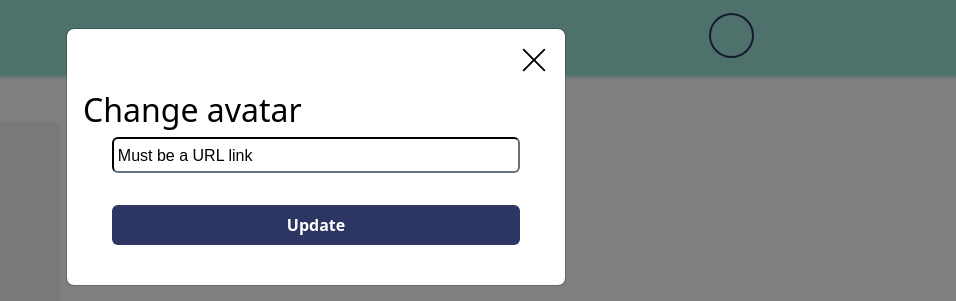
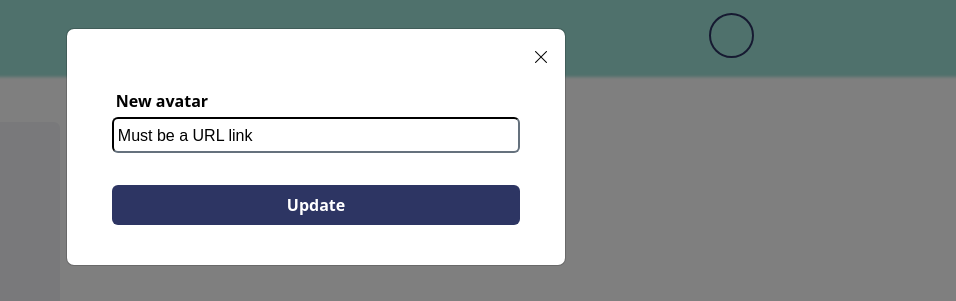
Before and after one commit to mathildeew/semester-project-2, a website with bundled scripts: page profile/index.html in a window 1280 px wide. Both pictures are taken after a click on the button "Change avatar". Shown: the top 301 px of the page, 324-1280 px from the left. Built offline with nearby package versions, Linux system fonts and the light colour scheme; a web font is replaced by a local one.

Commit message:
updated modals with new colors and icons

```diff
--- a/profile/index.html
+++ b/profile/index.html
@@ -34,27 +34,18 @@
         <div class="modal-dialog">
           <div class="modal-content">
             <div class="d-flex justify-content-end pt-3 pe-3">
-              <svg
+              <i
+                class="bi bi-x-lg"
                 type="button"
                 data-bs-dismiss="modal"
                 aria-label="Close"
-                xmlns="http://www.w3.org/2000/svg"
-                width="30"
-                height="30"
-                fill="currentColor"
-                class="bi bi-x-lg"
-                viewBox="0 0 16 16"
-              >
-                <path
-                  d="M2.146 2.854a.5.5 0 1 1 .708-.708L8 7.293l5.146-5.147a.5.5 0 0 1 .708.708L8.707 8l5.147 5.146a.5.5 0 0 1-.708.708L8 8.707l-5.146 5.147a.5.5 0 0 1-.708-.708L7.293 8 2.146 2.854Z"
-                />
-              </svg>
+              ></i>
             </div>
             <form
               id="changeAvatar"
-              class="d-flex flex-column align-items-center mb-4 p-3 row"
+              class="row flex-column align-items-center mb-4 p-3"
             >
-              <h2>Change avatar</h2>
+              <label for="avatar" class="col-10 fw-bold p-1">New avatar</label>
               <input
                 class="rounded border-dark mb-3 p-1 col-10"
                 placeholder="Must be a URL link"
```
Also changed, not shown: index.html (+2 -2 lines), profile/auction/index.html (+2 -2 lines).
